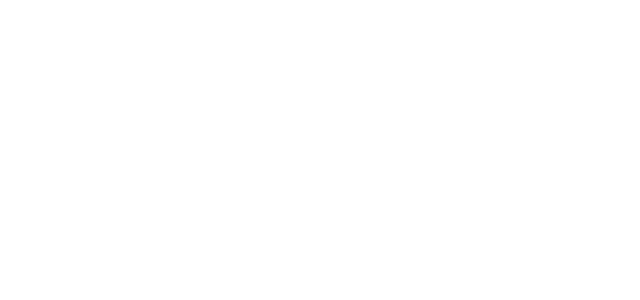
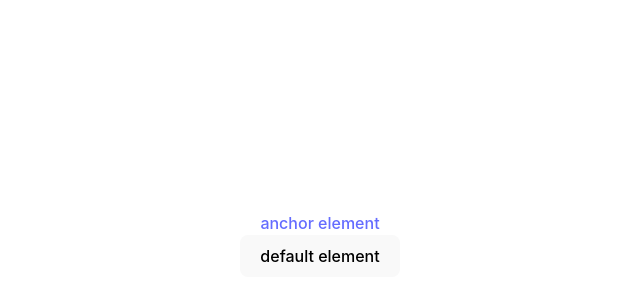
Before and after one commit to renato1010/react-polymorphic-component, a React (Vite) app: page / in a window 1280 px wide. Shown: the part 156-456 px from the top of the page, without its empty margins (320-960 px from the left). Built offline with nearby package versions, Linux system fonts and the light colour scheme.

Commit message:
Write step by step description of version 1 of the polymorphic component

```diff
--- a/src/App.tsx
+++ b/src/App.tsx
@@ -4,7 +4,10 @@
 function App() {
   return (
     <div className="App">
-      <PolyButtonV1 as="a" href="https://www.google.com"></PolyButtonV1>
+      <PolyButtonV1 as="a" href="https://www.google.com" style={{ display: "block" }}>
+        anchor element
+      </PolyButtonV1>
+      <PolyButtonV1 >default element</PolyButtonV1>
     </div>
   );
 }
--- a/src/components/polymorphicv1.tsx
+++ b/src/components/polymorphicv1.tsx
@@ -3,7 +3,7 @@
 type PolyButtonV1Props<C extends ElementType> = {
   as?: C;
 } & ComponentPropsWithoutRef<C>;
-const PolyButtonV1 = <C extends ElementType>({
+const PolyButtonV1 = <C extends ElementType = "button">({
   as,
   children,
   ...restProps
```
Also changed, not shown: 1 other file (tests, documents, lock files or other folders).
